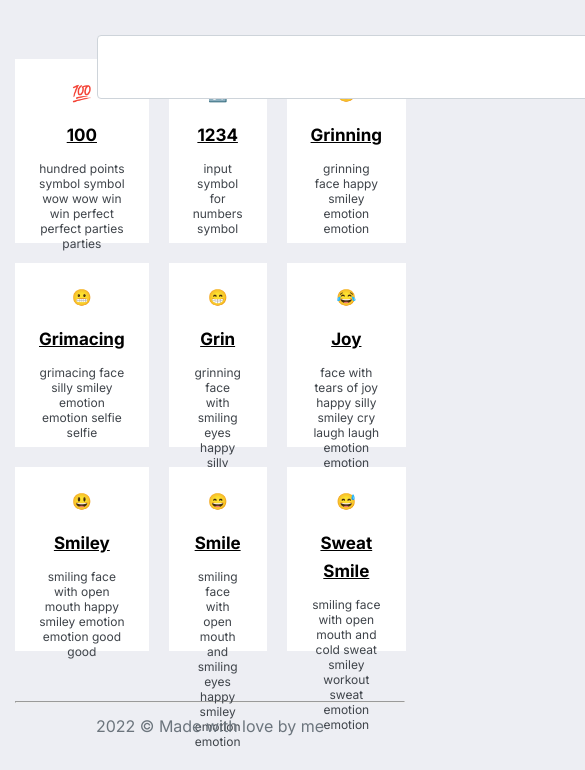
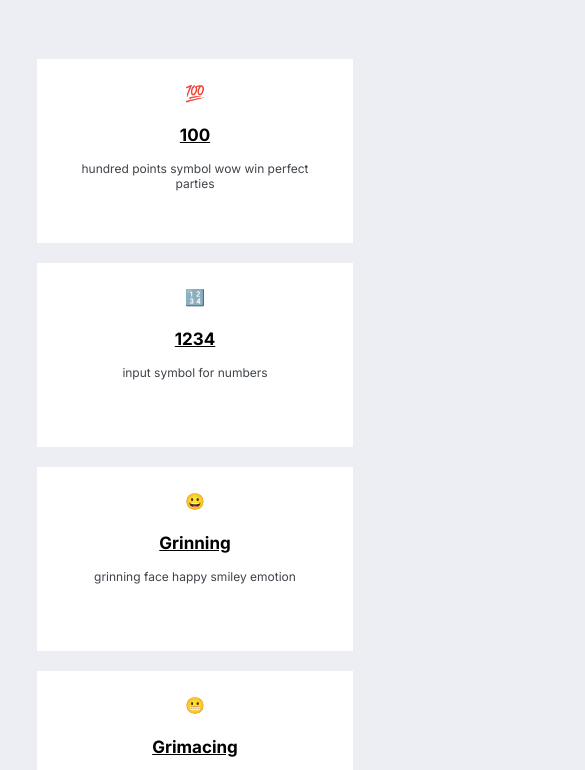
Before and after one commit to westheimer77/emoji, a plain HTML site: page index.html in a window 390 px wide. Shown: the part 316-1086 px from the top of the page, 585 px wide, since content can reach past the window. Drawn offline with Linux system fonts and the light colour scheme.

Commit message:
adaptive

```diff
--- a/index.html
+++ b/index.html
@@ -18,7 +18,7 @@
                 <h1 class="emoji__title">Emoji Finder</h1>
                 <p class="emoji__subtitle">Find emoji by keywords</p>
             </div>
-            <input type="text" class="emoji__input">
+            <input type="text" class="emoji__input" placeholder="Введите название">
         </div>
     </header>
     <main class="emoji__main">
--- a/script.js
+++ b/script.js
@@ -1,8 +1,21 @@
 import { data } from "./data.js";
-let content = document.querySelector('.emoji__content')
-const database = data
-const slicedArray = database.slice(0, 9);
+const content = document.querySelector('.emoji__content');
+const input = document.querySelector('.emoji__input')
+const getUniqKeywords = (arr) =>{
+    const arrCopy = [];
+    arr.forEach((i) => {
+        arrCopy.push({
+            ...i,
+            keywords: [...new Set(i.keywords.split(' '))].join(' ')
+        })
+    })
+    return arrCopy
+}
+
+const database = getUniqKeywords(data)
+
 const render = (arr) =>{
+    content.innerHTML = ""
     arr.forEach((e) => {
         const article = document.createElement('article')
         article.className = "emoji__article"
@@ -16,4 +29,15 @@ const render = (arr) =>{
 
 }
 
-render(slicedArray)
+render(database)
+
+
+function inputHandler () {
+    const value = input.value;
+    console.log(value);
+    const filterArr = database.filter((e) => e.title.toLowerCase().includes(value.toLowerCase()) || e.keywords.toLowerCase().includes(value.toLowerCase()))
+    render(filterArr)
+}
+
+
+input.addEventListener('input', inputHandler)
--- a/styles/config.css
+++ b/styles/config.css
@@ -14,5 +14,10 @@ body{
     width: 100%;
     max-width: 986px;
     box-sizing: content-box;
-    padding: 0 15px;
 }
+
+@media screen and (max-width: 320px) {
+    .container{
+        padding-left: 7px;
+    }
+}
--- a/styles/header.css
+++ b/styles/header.css
@@ -27,16 +27,58 @@
 }
 
 .emoji__input{
-    width: 820px;
+    max-width: 820px;
+    width: 100%;
     height: 64px;
     border-radius: 4px;
     border: 1px solid var(--Stroke-Input, #CED4DA);
     background: var(---Gray-White, #FFF);
     margin-top: 68px;
-    transform: translate(82px, 5px);
     padding: 24px;
+    position: absolute;
+    left: 50%;
+    transform: translateX(-50%);
+    font-size: 24px;
+    color: #ABB5BE;
 }
 
 .emoji__input:focus{
     outline: none;
 }
+
+.emoji__input::placeholder{
+    max-width: 286px;
+    color: var(--Secondary-Light-Color, #ABB5BE);
+    font-size: 24px;
+    font-style: normal;
+    font-weight: 400;
+    line-height: 21px; /* 87.5% */
+    }
+
+
+@media screen and (max-width: 850px) {
+    .emoji__input{
+        width: 90%;
+    }
+}
+
+@media screen and (max-width: 1000px) {
+    .emoji__title{
+        font-size: 9.6vw;
+    }
+    .emoji__subtitle{
+        font-size: 2.8vw;
+    }
+}
+
+@media screen and (max-width: 525px) {
+    .emoji__input{
+        margin-top: 100px;
+    }
+}
+
+@media screen and (max-width: 375px) {
+    .emoji__input{
+        margin-top: 115px;
+    }
+}
--- a/styles/main.css
+++ b/styles/main.css
@@ -46,3 +46,25 @@
     line-height: normal;
     margin-top: 12px;
 }
+
+@media screen and (max-width: 1050px) {
+    .emoji__content{
+        display: grid;
+        grid-template-columns: repeat(2, 316px);
+        justify-content: center;
+    }
+}
+
+@media screen and (max-width: 750px) {
+    .emoji__content{
+        display: grid;
+        grid-template-columns: repeat(1, 316px);
+        justify-content: center;
+    }
+}
+
+@media screen and (max-width: 330px) {
+    .emoji__article{
+        max-width: 300px;
+    }
+}
```
